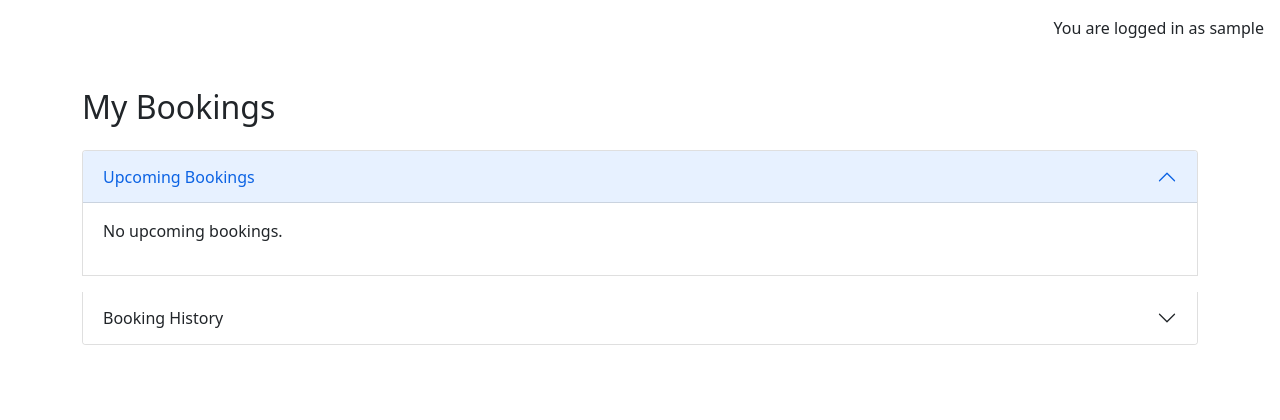
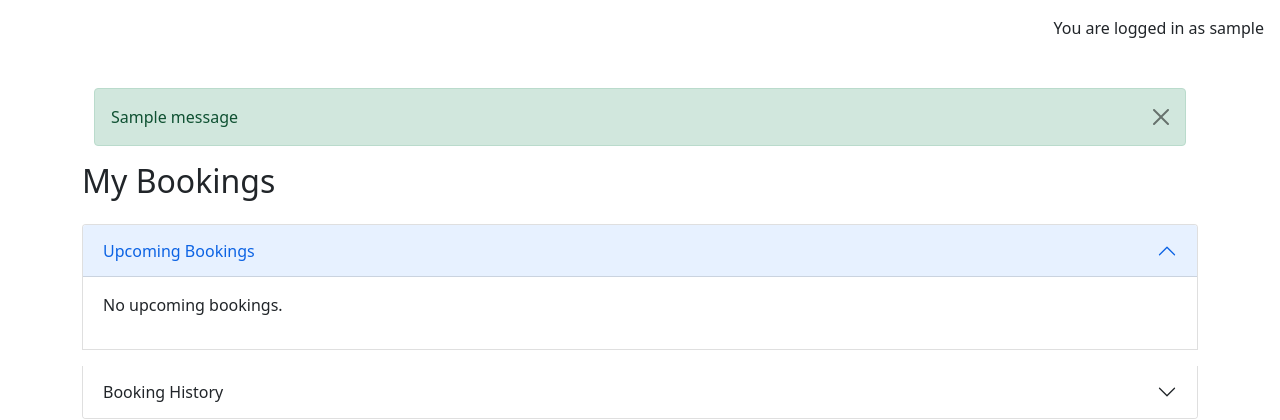
Before and after one commit to Fariba-Kamani/minitaly-booking-system, a Django app: page /bookings/ in a window 1280 px wide. Shown: the part 56-476 px from the top of the page. Run offline with Django 4.2, Linux system fonts and the light colour scheme; a user stored in the database is signed in; tables that the repository leaves empty hold one stand-in row (values such as "Sample post"); one stand-in notice (Sample message) is shown.

Commit message:
feat: improve booking UX with modal-based delete, success messages for create/edit/delete, cleanup of BookingDeleteView, and use SuccessMessageMixin to display cancellation confirmation

```diff
--- a/bookings/templates/bookings/booking_list.html
+++ b/bookings/templates/bookings/booking_list.html
@@ -1,6 +1,16 @@
 {% extends 'base.html' %} {% block title %}My Bookings - Minitaly{% endblock %}
 {% block content %}
 <div class="container mt-5">
+    {% if messages %}
+            <div class="container mt-3">
+            {% for message in messages %}
+                <div class="alert alert-success alert-dismissible fade show" role="alert">
+                    {{ message }}
+                    <button type="button" class="btn-close" data-bs-dismiss="alert" aria-label="Close"></button>
+                </div>
+            {% endfor %}
+            </div>
+        {% endif %}
   <h2 class="mb-4">My Bookings</h2>
 
   <div class="accordion" id="bookingAccordion">
--- a/bookings/views.py
+++ b/bookings/views.py
@@ -3,6 +3,8 @@ from django.views import generic
 from django.urls import reverse_lazy
 from django.contrib.auth.mixins import LoginRequiredMixin as registered_users_only
 from django.utils import timezone
+from django.contrib import messages
+from django.contrib.messages.views import SuccessMessageMixin
 from django.views.generic.edit import UpdateView, DeleteView
 from .models import Booking
 from .forms import BookingForm
@@ -42,16 +44,19 @@ class BookingUpdateView(registered_users_only, UpdateView):
         # Only allow editing bookings that belong to the logged-in user
         return Booking.objects.filter(user=self.request.user)
 
+    def form_valid(self, form):
+        messages.success(self.request, "Your booking has been successfully updated!")
+        return super().form_valid(form)
 
-class BookingDeleteView(registered_users_only, DeleteView):
+
+class BookingDeleteView(SuccessMessageMixin, registered_users_only, DeleteView):
     model = Booking
     template_name = 'bookings/booking_confirm_delete.html'
     success_url = reverse_lazy('booking_list')
+    success_message = "Your booking has been cancelled."
 
     def get_queryset(self):
-        # Only allow users to cancel their own bookings
         return Booking.objects.filter(user=self.request.user)
-
 
 class BookingCreateView(registered_users_only, generic.CreateView):
     model = Booking
@@ -61,4 +66,5 @@ class BookingCreateView(registered_users_only, generic.CreateView):
 
     def form_valid(self, form):
         form.instance.user = self.request.user
+        messages.success(self.request, "Your booking has been successfully created!")
         return super().form_valid(form)
--- a/minitaly/settings.py
+++ b/minitaly/settings.py
@@ -27,7 +27,7 @@ TEMPLATES_DIR = os.path.join(BASE_DIR, 'templates')
 SECRET_KEY = 'django-insecure-#zfpy!yg++#x%e!l_elhdn+rd#kjy8okz7r5bh7+l)7l7c&8zs'
 
 # SECURITY WARNING: don't run with debug turned on in production!
-DEBUG = True
+DEBUG = False
 
 ALLOWED_HOSTS = ['localhost', '127.0.0.1', 'minitaly-booking-system-de8b5948572a.herokuapp.com']
 
```
